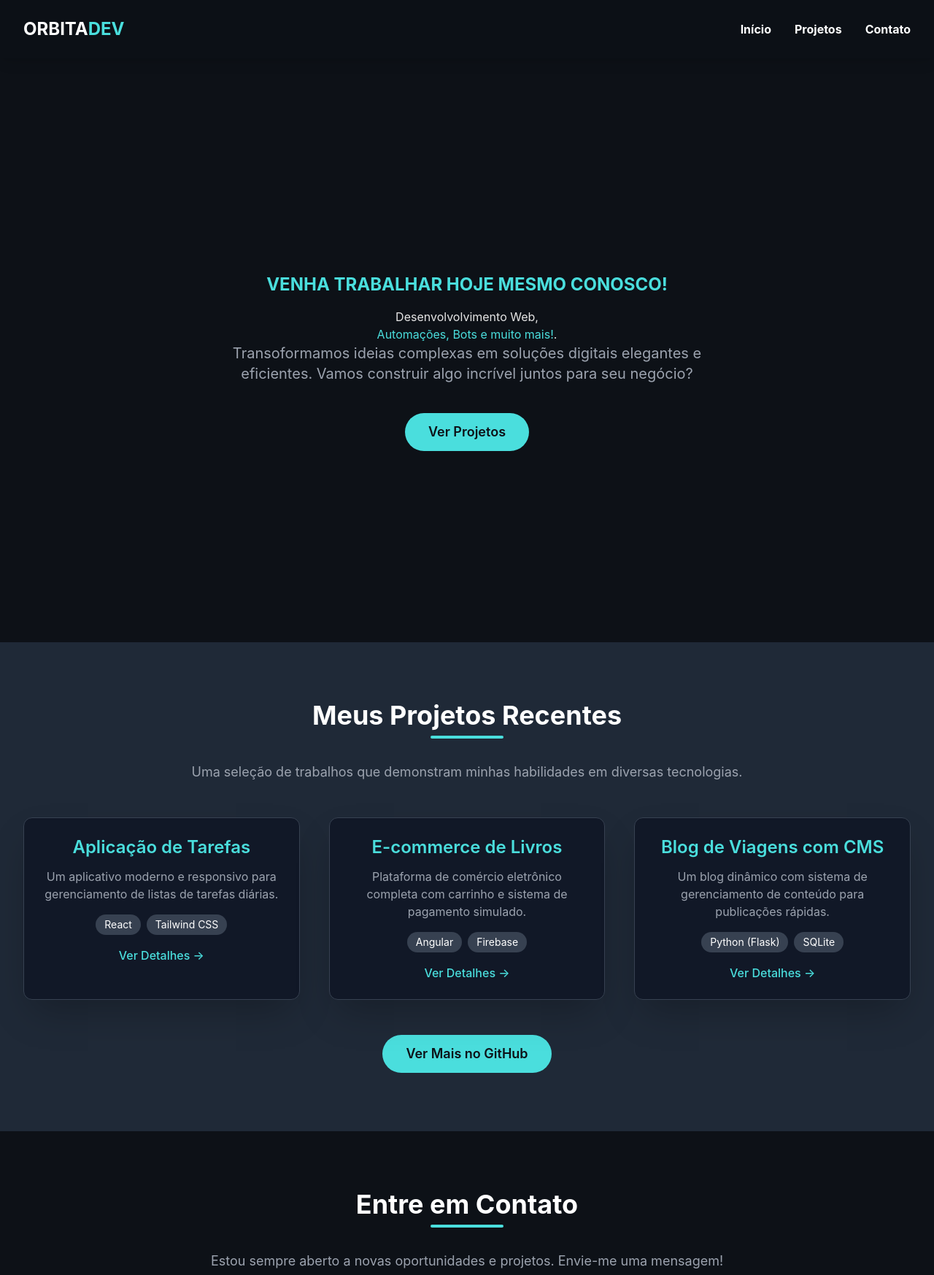
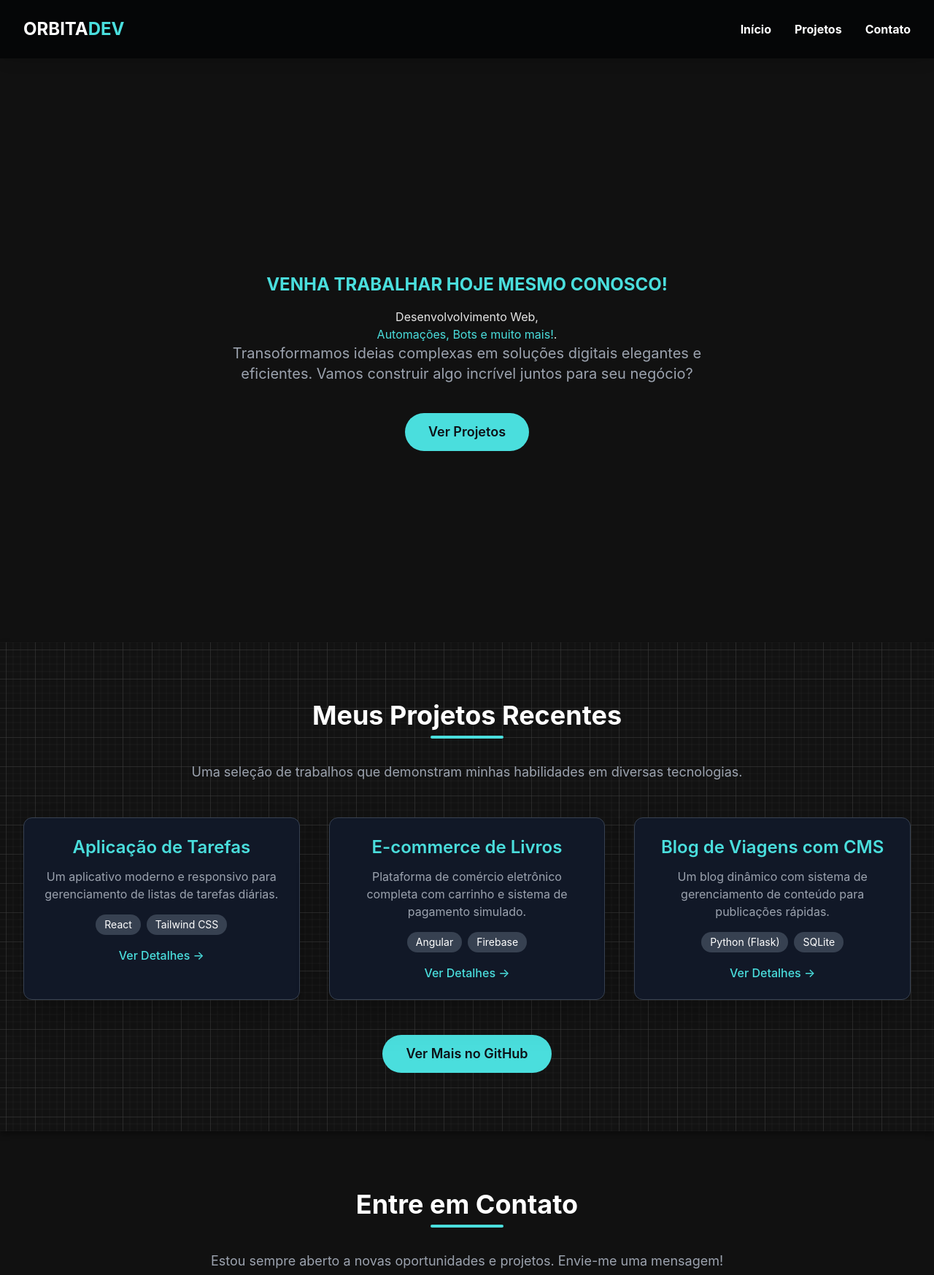
Before and after one commit to vittoralcan/portfolio, a plain HTML site: page index.html in a window 1280 px wide. Shown: the top 1747 px of the page at 73% size. Drawn offline with nearby package versions, Linux system fonts and the light colour scheme.

Commit message:
add some new updates for the front

```diff
--- a/index.html
+++ b/index.html
@@ -25,7 +25,7 @@
     <style>
         /* Estilos básicos para o temaa escuro */
         body {
-            background-color: #0d1117; /* Fundo muito escuro */
+            background-color: #111111; /* Fundo muito escuro */
             color: #e6e6e6; /* Texto claro */
             font-family: 'Inter', sans-serif;
             scroll-behavior: smooth;
@@ -33,7 +33,7 @@
 
         /* Estilo para a barra de navegação fixa (destaque) */
         #navbar {
-            background-color: rgba(13, 17, 23, 0.95); /* Fundo semi-transparente */
+            background-color: rgba(6, 7, 8, 0.95); /* Fundo semi-transparente */
             backdrop-filter: blur(8px);
         }
 
@@ -85,6 +85,16 @@
             border-radius: 2px;
             margin: 0.5rem auto 2rem;
         }
+
+        #projetos {
+            background-image: url('background.png');
+            box-shadow: 0 4px 8px rgba(0, 0, 0, 0.4);
+        }
+
+        footer {
+            background-color: #0d1117;
+        }
+
     </style>
 </head>
 <body class="selection:bg-accent-green selection:text-gray-900">
@@ -154,6 +164,7 @@
         <!-- SEÇÃO 2: PROJETOS -->
         <section id="projetos" class="py-20 bg-gray-800">
             <div class="max-w-7xl mx-auto px-4 sm:px-6 lg:px-8 text-center">
+
                 <h2 class="text-4xl font-bold text-white">Meus Projetos Recentes</h2>
                 <div class="separator"></div>
                 <p class="text-gray-400 text-lg mb-12">Uma seleção de trabalhos que demonstram minhas habilidades em diversas tecnologias.</p>
```
Also changed, not shown: background.png (added).
